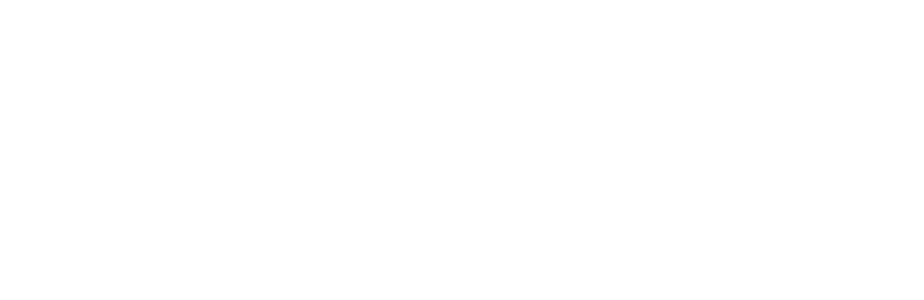
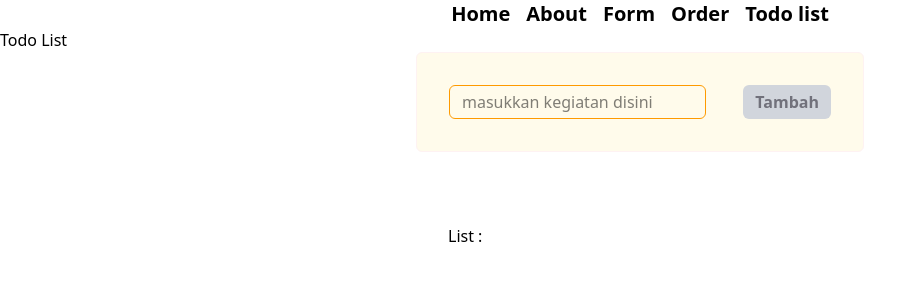
Before and after one commit to loardiSteve/mini-project-1, a React (Vite) app in the folder mini-project-1/: page /todo in a window 1280 px wide. Before the commit this address had no page. Shown: the top 300 px of the page, without its empty margins (0-924 px from the left). Built offline with nearby package versions, Linux system fonts and the light colour scheme.

Commit message:
add TodoList component and update routing in App and Navbar

```diff
--- a/mini-project-1/src/App.jsx
+++ b/mini-project-1/src/App.jsx
@@ -4,6 +4,7 @@
 import Home from "./pages/home/Home";
 import Form from "./pages/form/Form";
 import Order from "./pages/order/Order";
+import TodoList from "./pages/toDoList/ToDoListPages";
 
 function App() {
   return (
@@ -13,6 +14,7 @@
         <Route path="/about" element={<About />} />
         <Route path="/form" element={<Form />} />
         <Route path="/order" element={<Order />} />
+        <Route path="/todo" element={<TodoList />} />
       </Routes>
     </BrowserRouter>
   );
--- a/mini-project-1/src/components/Navbar.jsx
+++ b/mini-project-1/src/components/Navbar.jsx
@@ -7,6 +7,7 @@
       <Link to="/about">About</Link>
       <Link to="/form">Form</Link>
       <Link to="/order">Order</Link>
+      <Link to="/todo">Todo list</Link>
     </div>
   );
 }
--- a/mini-project-1/src/pages/order/Order.jsx
+++ b/mini-project-1/src/pages/order/Order.jsx
@@ -4,8 +4,8 @@
 
 const Order = () => {
   const [orders, setOrders] = useState([
-    { id: 1, name: "Nasi Goreng", quantity: 1, price: 10000 },
-    { id: 2, name: "Mie Goreng", quantity: 1, price: 12000 },
+    { id: 1, name: "Nasi Goreng", quantity: 0, price: 10000 },
+    { id: 2, name: "Mie Goreng", quantity: 0, price: 12000 },
   ]);
 
   const handleCount = (id, action) => {
--- /dev/null
+++ b/mini-project-1/src/pages/toDoList/ToDoListPages.jsx
@@ -0,0 +1,122 @@
+import { useState } from "react";
+import Navbar from "../../components/Navbar";
+
+function ToDoList({ data, onToggle, onClick }) {
+  // console.log("data di child :", data); //data berhasil diteruskan ke child
+
+  const handleDeleteTodo = (id) => {
+    onClick(id);
+  };
+
+  return (
+    <div className="max-w-md mx-auto p-8">
+      <h1 className="mb-4">List :</h1>
+      <div className="flex flex-col gap-4">
+        {data.map((item, idx) => (
+          <div key={idx} className="grid grid-cols-3">
+            <p>{item.todo}</p>
+            <input
+              type="checkbox"
+              checked={item.status}
+              onChange={() => onToggle(item.id)}
+            />
+            <button type="click" onClick={() => handleDeleteTodo(item.id)}>
+              delete
+            </button>
+          </div>
+        ))}
+      </div>
+    </div>
+  );
+}
+
+function NewTodo({ onChange, onClick, data }) {
+  const handleChange = (e) => {
+    const { name, value } = e.target;
+    onChange(name, value);
+  };
+
+  const handleAddTodo = () => {
+    onClick();
+  };
+
+  console.log(!data.todo);
+
+  return (
+    <div className="flex justify-between max-w-md mx-auto border border-red-50 bg-amber-50 rounded-md p-8 mb-10">
+      <input
+        name="todo"
+        type="text"
+        placeholder="masukkan kegiatan disini"
+        onChange={handleChange}
+        value={data.todo}
+        className="border border-amber-500 focus:border-amber-800  rounded-md px-3 py-1"
+      />
+      <button
+        type="click"
+        onClick={handleAddTodo}
+        disabled={!data.todo}
+        className="bg-amber-400 font-semibold px-3 py-1 cursor-pointer rounded-md hover:text-white hover:bg-amber-700 transition-colors duration-300 ease-in-out disabled:bg-gray-300 disabled:text-zinc-500 disabled:cursor-default">
+        Tambah
+      </button>
+    </div>
+  );
+}
+
+const TodoList = () => {
+  const [toDoList, setToDoList] = useState([]);
+
+  const [newTodo, setNewTodo] = useState({
+    id: null,
+    todo: "",
+    status: false,
+  });
+
+  const handleToggle = (id) => {
+    // console.log(idx);
+
+    setToDoList((prev) =>
+      prev.map((item) => {
+        if (item.id === id) {
+          // console.log(item.id === idx);
+          return { ...item, status: !item.status };
+        }
+        return item;
+      })
+    );
+  };
+
+  const handleChange = (name, value) => {
+    setNewTodo({ ...newTodo, id: Date.now(), [name]: value });
+  };
+
+  const handleAddTodo = () => {
+    setNewTodo({ ...newTodo, todo: "" });
+    setToDoList([...toDoList, newTodo]);
+  };
+
+  const handleDeleteTodo = (id) => {
+    setToDoList(toDoList.filter((todo) => todo.id !== id));
+  };
+
+  return (
+    <>
+      <Navbar />
+      <div>
+        <h1>Todo List</h1>
+        <NewTodo
+          onClick={handleAddTodo}
+          onChange={handleChange}
+          data={newTodo}
+        />
+        <ToDoList
+          data={toDoList}
+          onToggle={handleToggle}
+          onClick={handleDeleteTodo}
+        />
+      </div>
+    </>
+  );
+};
+
+export default TodoList;
```
